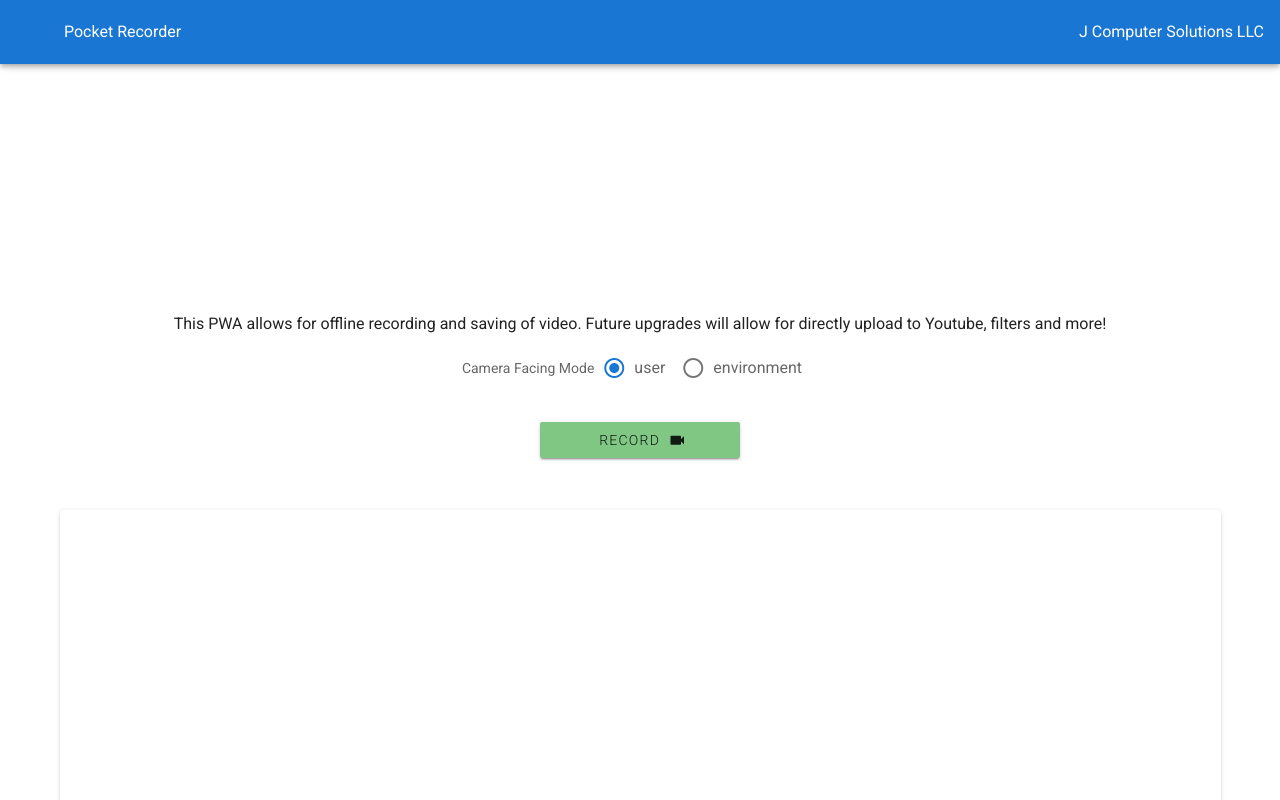
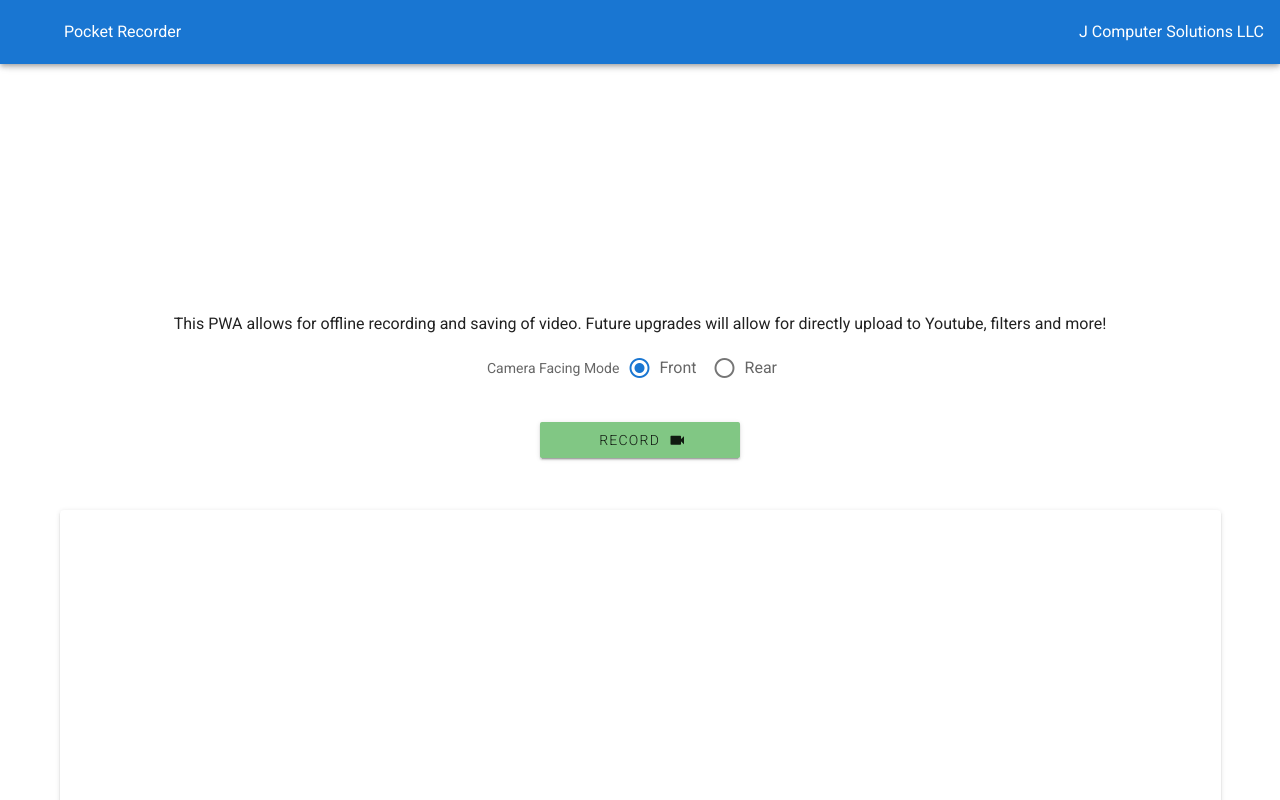
Before and after one commit to mastashake08/video-recorder, a Vue app: page / in a window 1280 px wide. Shown: the top 800 px of the page. Built offline with nearby package versions, Linux system fonts and the light colour scheme.

Commit message:
change verbiage

```diff
--- a/src/components/VideoRecorder.vue
+++ b/src/components/VideoRecorder.vue
@@ -16,9 +16,9 @@
       <v-radio-group v-model="radioGroup" label="Camera Facing Mode" row>
         <v-radio
           v-for="n in cameraOptions"
-          :key="n"
-          :label="n"
-          :value="n"
+          :key="n.label"
+          :label="n.label"
+          :value="n.value"
         ></v-radio>
     </v-radio-group>
     </v-row>
@@ -77,7 +77,7 @@ export default {
       isRecording: false,
       mediaRecorder: {},
       radioGroup: "user",
-      cameraOptions: ['user', 'environment']
+      cameraOptions: [{value: 'user', label: 'Front'}, {value: 'environment', label: 'Rear'}]
     }
   },
   methods: {
```
